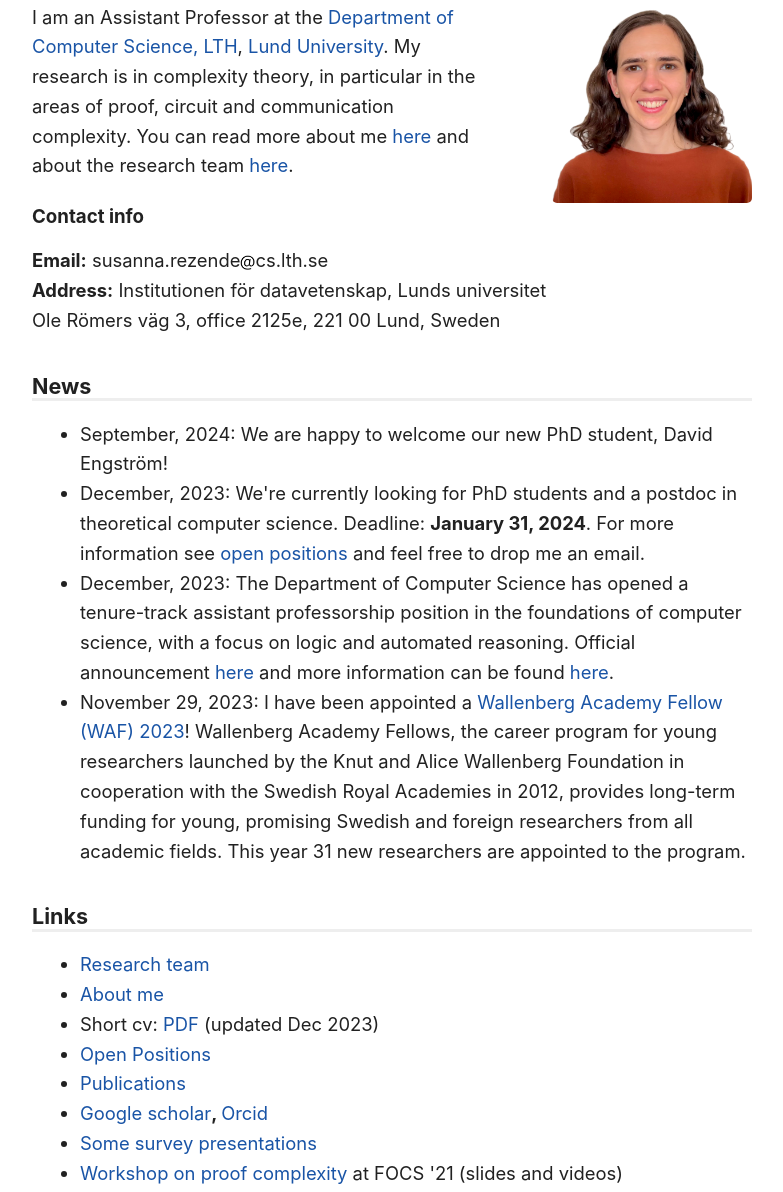
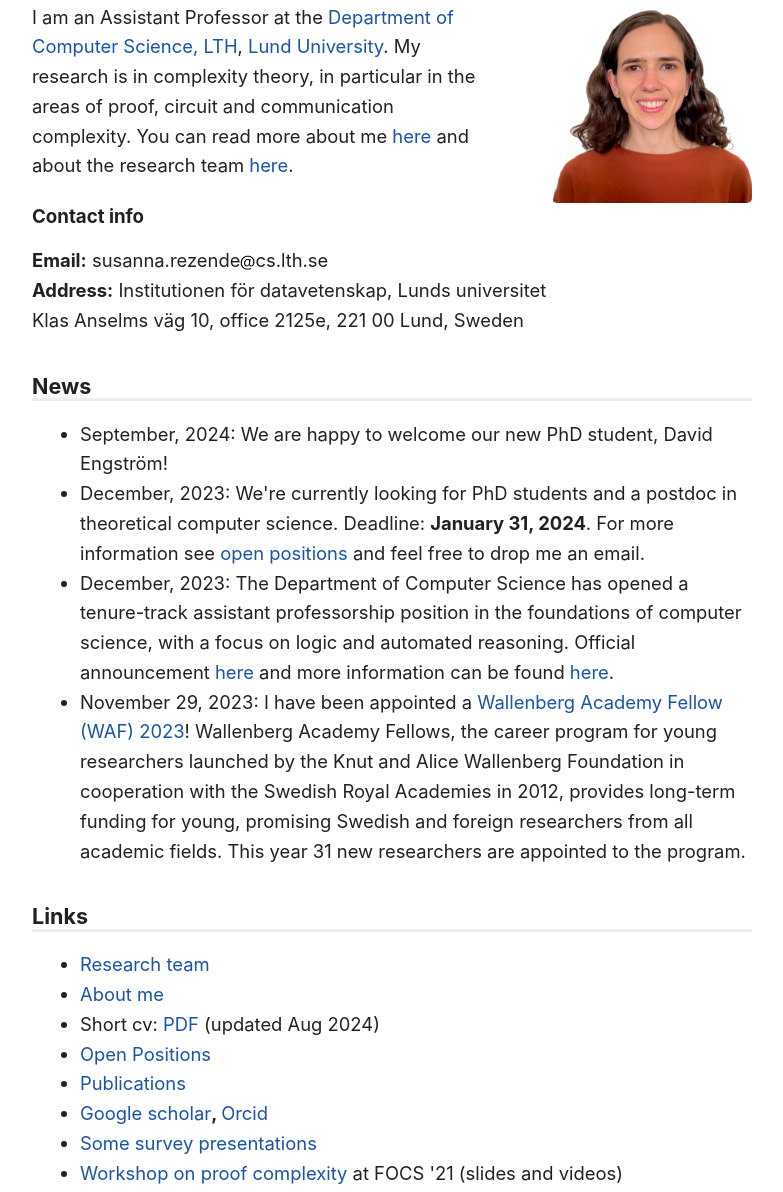
Before and after one commit to deRezende/deRezende.github.io, a plain HTML site: page index.html in a window 1280 px wide. Shown: the part 166-1358 px from the top of the page, without its empty margins (248-1031 px from the left). Drawn offline with Linux system fonts and the light colour scheme.

Commit message:
update cv and address

```diff
--- a/index.html
+++ b/index.html
@@ -71,8 +71,8 @@
 		<strong>Address:</strong>
 		Institutionen för datavetenskap,
 		Lunds universitet <br>
-<!--		Klas Anselms väg 10, office 2125e, -->
-		Ole Römers väg 3, office 2125e,
+		Klas Anselms väg 10, office 2125e,
+<!--		Ole Römers väg 3, office 2125e, -->
 		221 00 Lund, Sweden
 
 </dl>
@@ -130,7 +130,7 @@
 
     <li>
     Short cv: <a href="./index_files/deRezende_cv.pdf">PDF</a>
-    (updated Dec 2023)
+    (updated Aug 2024)
     </li>
 
     <li>
```
Also changed, not shown: 1 other file.
